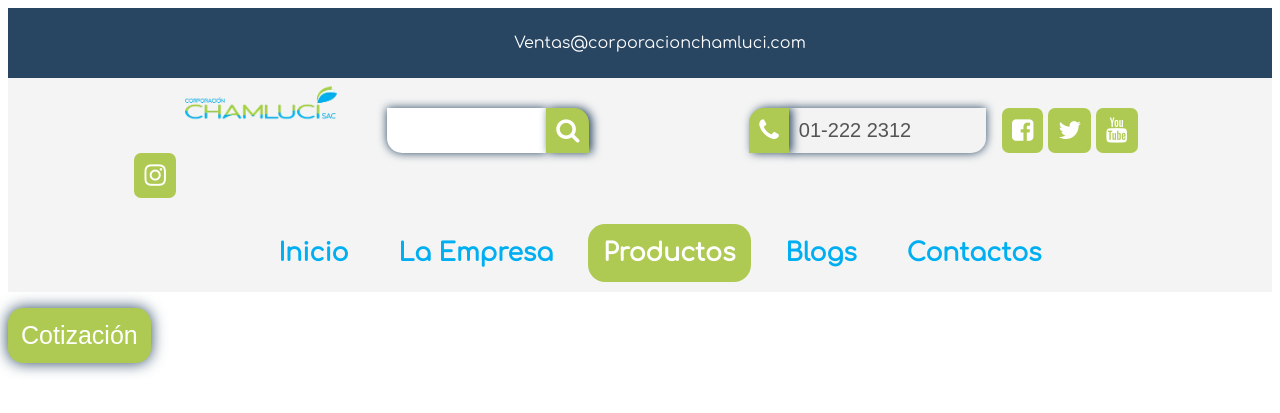
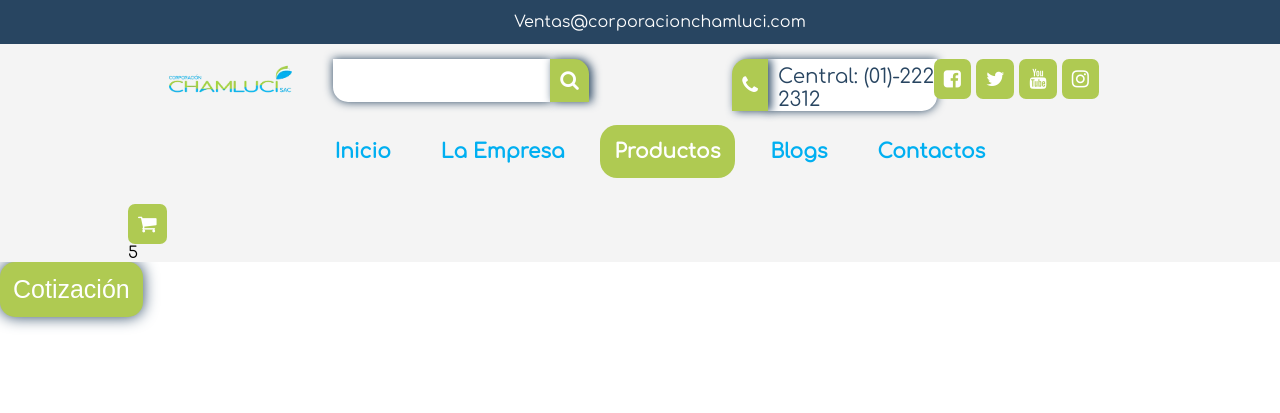
Before and after one commit to breykerd/Chamluci-new, a PHP site: page / in a window 1280 px wide. Shown: the top 413 px of the page. Run offline with PHP 8.4, Linux system fonts and the light colour scheme; style sheets or scripts are compiled from the project's sources.

Commit message:
terminado menu superior en resolucion 1336px y 768px

```diff
--- a/assets/css/responsive.less
+++ b/assets/css/responsive.less
@@ -0,0 +1,35 @@
+@media (max-width: 768px){
+    /* mmenu superior*/
+    .busqueda{
+        & input{
+            font-size: 15px;
+        }
+    }
+    .division{
+        width: 16%;
+    }
+    .central{
+        width: 25%;
+        margin-right: 1%;
+        & a{
+            font-size: 15px;
+            padding-top:5% ;
+            padding-inline-start: 5px;
+            font-weight: 600;
+            justify-content: center;
+        }
+    }
+
+    .redes-sociales{
+        justify-content: flex-end;
+        width: 12%;
+
+        & i{
+            font-size: 15px !important;
+            padding: 5%;
+        }
+    }
+
+    /* fin menu superior*/
+
+}
--- a/assets/css/style.less
+++ b/assets/css/style.less
@@ -22,6 +22,7 @@
 }
 body{
 	font-family: Comfortaa;
+	margin: 0;
 }
 
 .container{
@@ -87,8 +88,14 @@
 
 .top-bar{
 	color: @colorSecundarythree;
-	padding: 10px 0;
+	padding: 1%;
 	background-color: @colorSecundaryOne;
+	& ul{
+		margin-block-start: 0;
+		margin-block-end: 0;
+margin-inline-start: 0;
+margin-inline-end: 0;
+}
 }
 
 .top-bar .fa{
@@ -141,7 +148,7 @@
 }
 
 .menu .secciones{
-	font-size: 25px;
+	font-size: 20px;
 	font-weight: 600;
 	& a{
 		color: @colorPrimaryTwo;
@@ -154,7 +161,7 @@
 	background: @colorPrimaryOne;
 	color: @colorSecundarythree;
 	border-radius:17px 17px 17px 17px;
-	font-size: 25px;
+	font-size: 20px;
 	font-weight: 600;
 	&:hover{
 		.hoverButtom;
@@ -162,7 +169,7 @@
 }
 
 .logo-Header{
-	width: 25%;
+	width: 20%;
 	display: flex;
 	justify-content: center;
 	float: left;
@@ -172,8 +179,7 @@
 	}
 }
 .busqueda{
-	padding-top: 30px;
-	width: 20%;
+	width: 25%;
 	display: flex;
 	justify-content: left;
 	float: left;
@@ -183,7 +189,7 @@
 		padding: 10px;
 		border-style: none;
 		font-size: 20px;
-		width: 70%;
+		width: 100%;
 
 	}& i{
 		background-color: @colorPrimaryOne;
@@ -200,23 +206,25 @@
 }
 
 .division{
-width: 15.8%;
+width: 14%;
 display: flex;
 float: left;
 }
 .central{
-	padding-top: 30px;
-	width: 25%;
+	width: 20%;
 	display: flex;
+	justify-content: flex;
 	float: left;
-	justify-content: left;
-	& input{
+	& a{
 		.shadowTwo;
 		border-radius:0 0 15px 0;
-		padding: 10px;
-		border-style: none;
+		padding-top: 3%;
+		padding-inline-start: 10px;
 		font-size: 20px;
-		width: 70%;
+		background-color: @colorSecundarythree;
+		color: @colorSecundaryOne;
+		width: 100%;
+		margin-left: ;
 
 	}& i{
 		background-color: @colorPrimaryOne;
@@ -234,32 +242,39 @@
 }
 
 .redes-sociales{
-	padding-top: 30px;
-	justify-content: flex-end;
+	display: flex;
+	justify-content: center;
+	float: none;
+	width: 15%;
 }& i{
 		background-color: @colorPrimaryOne;
 		color: @colorSecundarythree;
-		font-size: 25px !important;
+		font-size: 20px !important;
 		display: flex;
    		justify-content: center;
    		align-items: center;
-   		padding: 10px;
+		padding: 10px;
    		border-radius:7px 7px 7px 7px;
    		 &:hover{
 	   		.hoverButtom;
    		}&:active{
 			background-color: @colorSecundaryOne;
-			}
+		}&.iconSocial{
+		margin-left: 5px;
+
+		}
 }
 
-
+.Superior{
+	padding-top: 1.5%;
+}
 
 .seccion-superior{
- width: 25%;
+ width: 20%;
 }
 
 .inferior{
-	margin-top: 15px;
+	margin-top: 0px;
 }
 
 /* fin estilo del menu*/
--- a/index.php
+++ b/index.php
@@ -38,32 +38,37 @@
 <div class="division">
 &nbsp;
 </div>
-		<div class="central"><i class="fa fa-phone"></i><input type="text" value="01-222 2312" disabled> </div>
+		<div class="central"><i class="fa fa-phone"></i>
+		<a href="tel:012222312" >Central: (01)-222 2312 </a>
+</div>
 		<div class="redes-sociales">
-			<i class="fa fa-facebook-square"></i>
-			<i class="fa fa-twitter"></i>
-			<i class="fa fa-youtube"></i>
-			<i class="fa fa-instagram"></i>
+			<i class="fa fa-facebook-square iconSocial"></i>
+			<i class="fa fa-twitter iconSocial"></i>
+			<i class="fa fa-youtube iconSocial"></i>
+			<i class="fa fa-instagram iconSocial"></i>
 		</div>
 
 	</div>
-
+</div>
+<div class="row">
 	<div class="inferior menu">
 		<ul>
 			<li class="secciones"><a href="">Inicio</a></li>
 			<li class="secciones"><a href="">La Empresa</a></li>
-			<li class="productos"><a href="">Productos</a></li>
+			<li class="productos"><a href="">Productos</a> </li>
 			<li class="secciones"><a href="">Blogs</a></li>
 			<li class="secciones"><a href="">Contactos</a></li>
 		</ul>
 	</div>
+	<div class="carrito">
+<i class="fa fa-shopping-cart"></i>
+<div class="cantidad">
+5
+</div>
+	</div>
 
 	</div>
 </div>
-
-
-
-
 </header>
 <!-- end custom menu -->
 <div>
```
